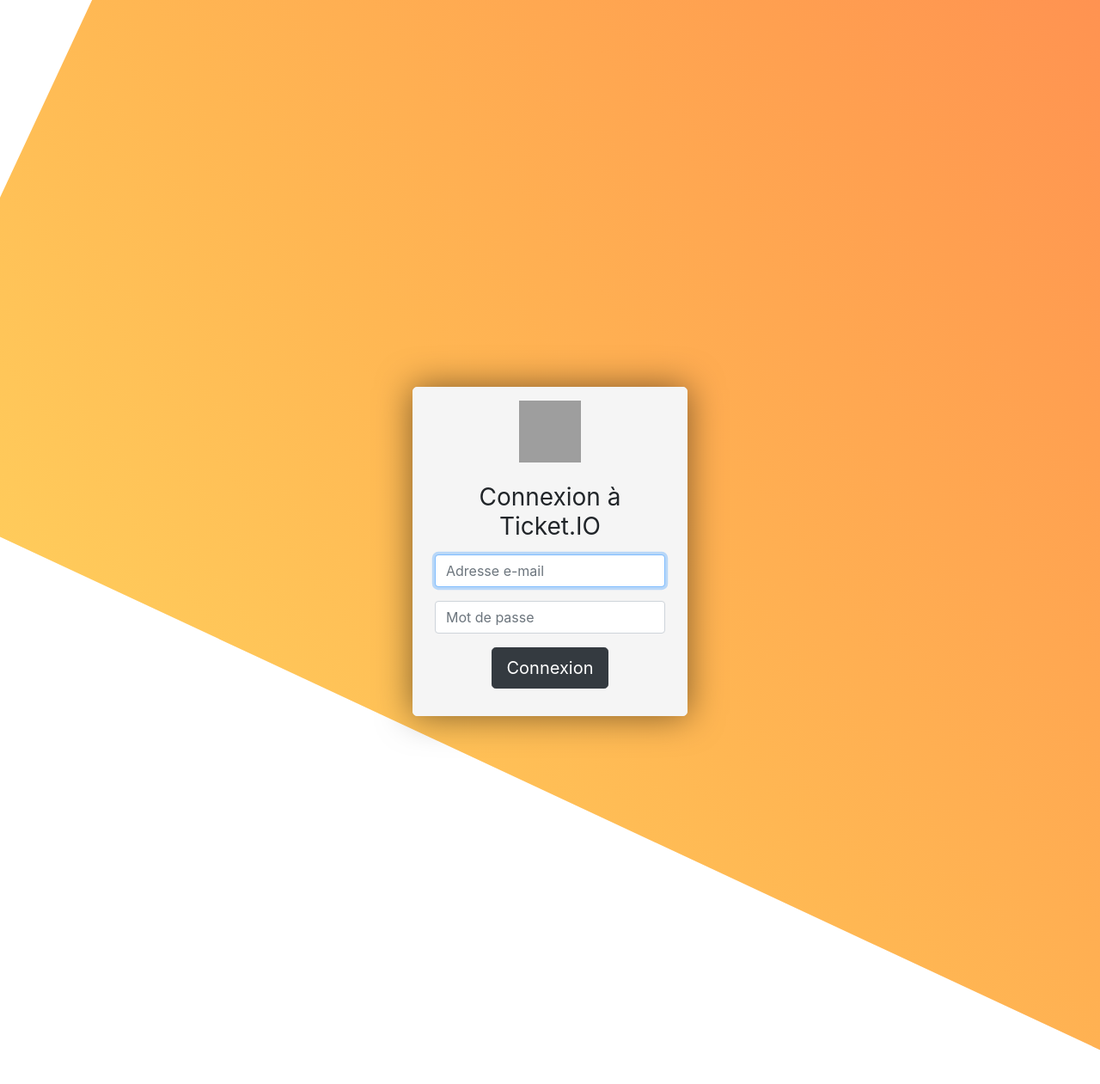
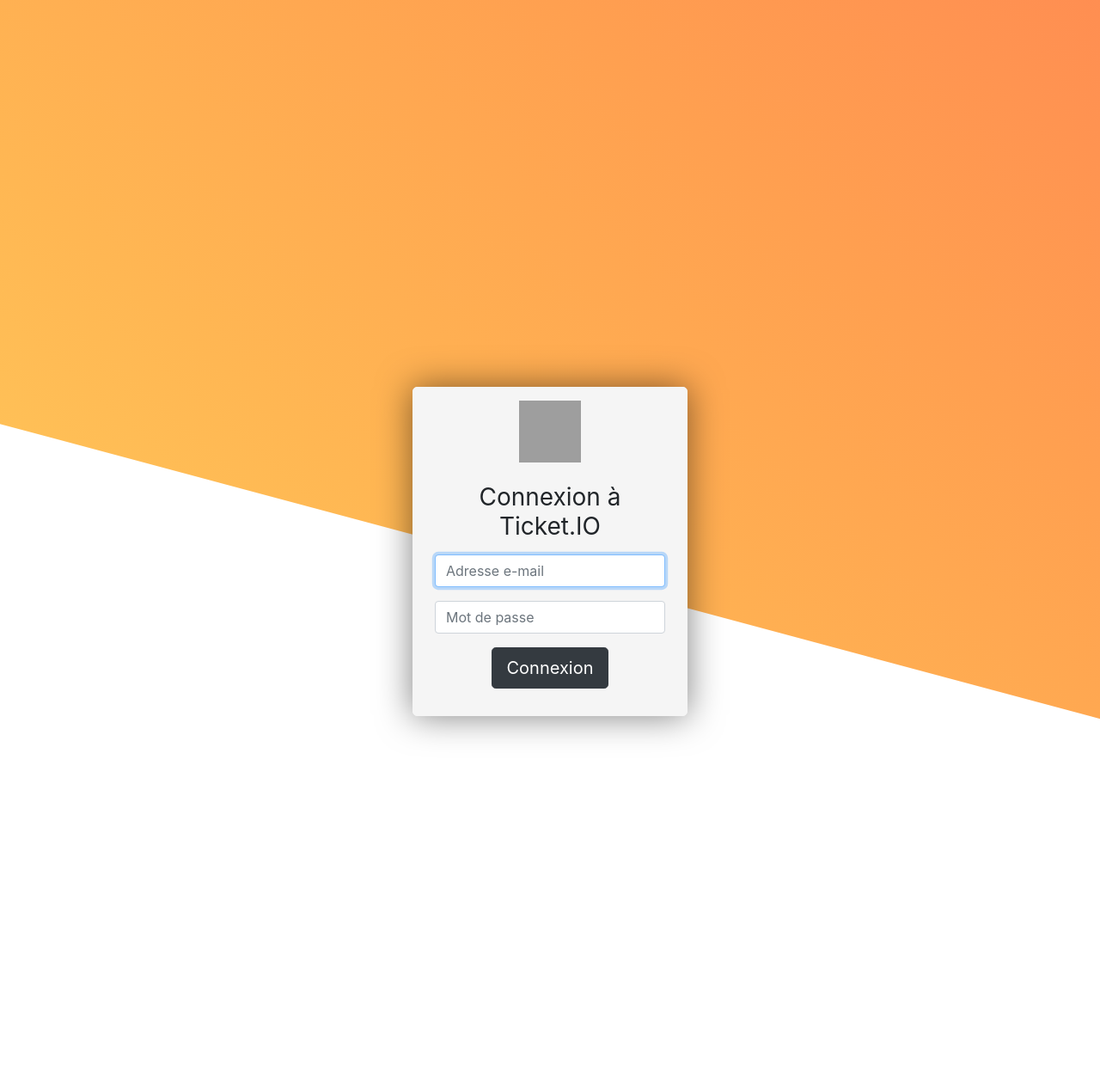
Before and after one commit to qroulland/ticket.io, a PHP site: page / in a window 1280 px wide. Shown: the top 1261 px of the page at 86% size. Run offline with PHP 8.4, Linux system fonts and the light colour scheme; grey boxes are pictures that could not be loaded.

Commit message:
fix style

```diff
--- a/assets/style.css
+++ b/assets/style.css
@@ -16,6 +16,7 @@
     background-image: linear-gradient(to left bottom, #ff7058, #ff8852, #ffa050, #ffb753, #ffce5c);
     position: absolute;
     z-index: -1;
-    transform: rotate(25deg);
-    top: -10%;
+    transform: rotate(15deg);
+    top: -50%;
+    left: -50%;
 }
```
